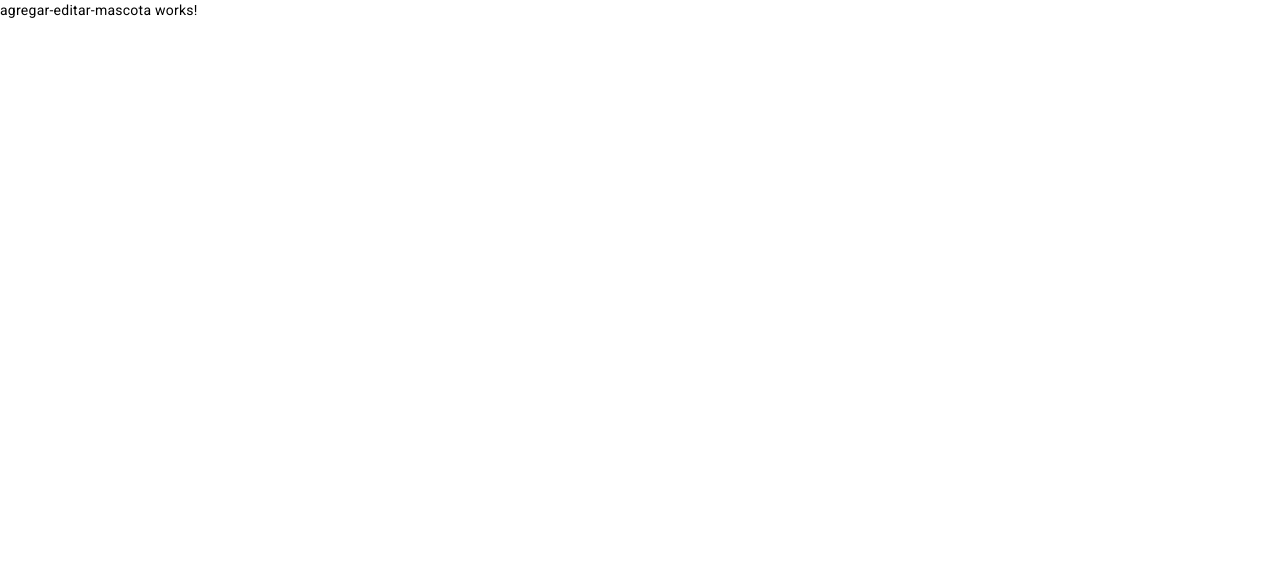
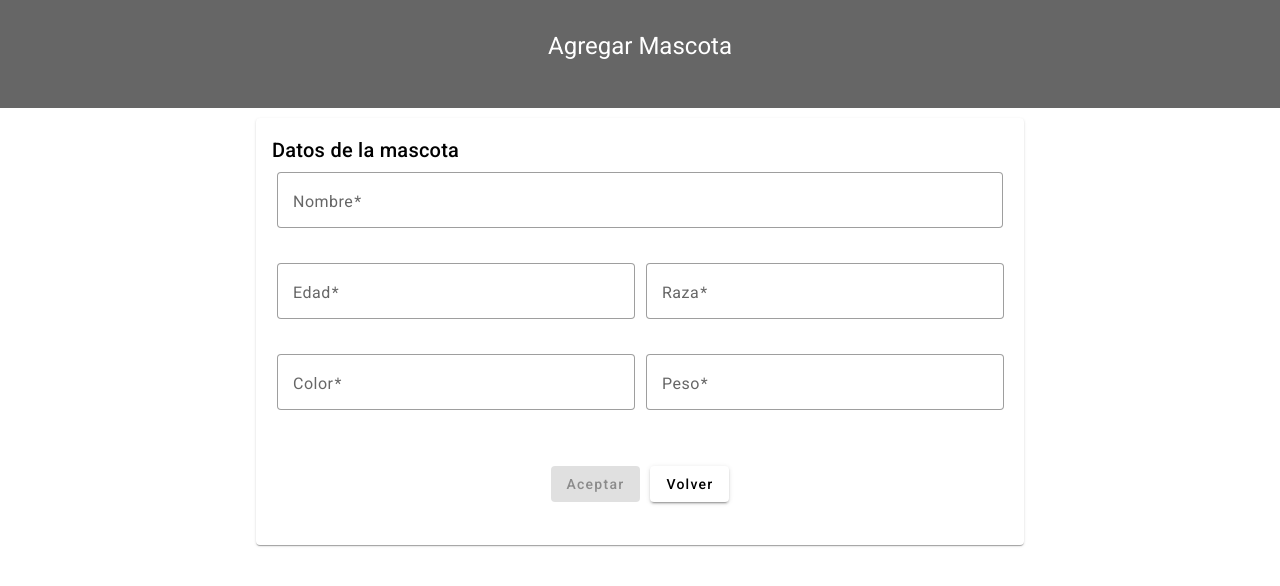
Before and after one commit to alfred84/frontend-crud-pet-angular15, an Angular app: page /agregarMascota in a window 1280 px wide. Shown: the top 586 px of the page. Built offline with nearby package versions, Linux system fonts and the light colour scheme.

Commit message:
Inicio implementación Agregar mascota

```diff
--- a/src/app/components/agregar-editar-mascota/agregar-editar-mascota.component.html
+++ b/src/app/components/agregar-editar-mascota/agregar-editar-mascota.component.html
@@ -1 +1,55 @@
-<p>agregar-editar-mascota works!</p>
+<div class="title">
+    <h1>Agregar Mascota</h1>
+</div>
+
+<app-spinner *ngIf="loading"></app-spinner>
+
+<div class="container">
+    <mat-card class="card">
+        <mat-card-header>
+            <mat-card-title>Datos de la mascota</mat-card-title>
+        </mat-card-header>
+
+        <mat-card-content>
+            <form [formGroup]="form" (ngSubmit)="agregarMascota()">
+                <mat-grid-list cols="2" rowHeight="90px">
+                    <mat-grid-tile [colspan]="2">
+                        <mat-form-field appearance="outline">
+                            <mat-label>Nombre</mat-label>
+                            <input formControlName="nombre" matInput autocomplete="off">
+                        </mat-form-field>
+                    </mat-grid-tile>
+                    <mat-grid-tile>
+                        <mat-form-field appearance="outline">
+                            <mat-label>Edad</mat-label>
+                            <input type="number" formControlName="edad" matInput autocomplete="off">
+                        </mat-form-field>
+                    </mat-grid-tile>
+                    <mat-grid-tile>
+                        <mat-form-field appearance="outline">
+                            <mat-label>Raza</mat-label>
+                            <input formControlName="raza" matInput autocomplete="off">
+                        </mat-form-field>
+                    </mat-grid-tile>
+                    <mat-grid-tile>
+                        <mat-form-field appearance="outline">
+                            <mat-label>Color</mat-label>
+                            <input formControlName="color" matInput autocomplete="off">
+                        </mat-form-field>
+                    </mat-grid-tile>
+                    <mat-grid-tile>
+                        <mat-form-field appearance="outline">
+                            <mat-label>Peso</mat-label>
+                            <input type="number" formControlName="peso" matInput autocomplete="off">
+                        </mat-form-field>
+                    </mat-grid-tile>
+                    <mat-grid-tile [colspan]="2">
+                        <button [disabled]="form.invalid" type="submit" class="btnAceptar" mat-raised-button color="primary">Aceptar</button>
+                        <button [routerLink]="['/listMascotas']" mat-raised-button>Volver</button>
+                    </mat-grid-tile>
+                </mat-grid-list>
+            </form>
+        </mat-card-content>
+
+    </mat-card>
+</div>
--- a/src/app/components/agregar-editar-mascota/agregar-editar-mascota.component.scss
+++ b/src/app/components/agregar-editar-mascota/agregar-editar-mascota.component.scss
@@ -0,0 +1,12 @@
+.card {
+    margin-top: 10px;
+}
+
+mat-form-field {
+    width: 100%;
+    margin: 5px;
+}
+
+.btnAceptar {
+    margin-right: 10px;
+}
--- a/src/app/components/agregar-editar-mascota/agregar-editar-mascota.component.ts
+++ b/src/app/components/agregar-editar-mascota/agregar-editar-mascota.component.ts
@@ -1,4 +1,6 @@
 import { Component } from '@angular/core';
+import { FormBuilder, FormGroup, Validators } from '@angular/forms';
+import { Mascotas } from 'src/app/interfaces/mascotas';
 
 @Component({
   selector: 'app-agregar-editar-mascota',
@@ -7,4 +9,37 @@ import { Component } from '@angular/core';
 })
 export class AgregarEditarMascotaComponent {
 
+  loading: boolean = false;
+  form: FormGroup
+
+  constructor(private fb: FormBuilder) {
+    this.form = fb.group({
+      nombre: ['',Validators.required],
+      edad: ['',Validators.required],
+      raza: ['',Validators.required],
+      color: ['',Validators.required],
+      peso: ['',Validators.required]
+    })
+  }
+
+  agregarMascota() {
+    // console.log(this.form); // Con esto tengo toda la informacion del formulario
+    // const nombre = this.form.get('nombre')?.value; // Una forma de atrapar informacion del formulario
+    // const nombre = this.form.value.nombre; // Otra forma de atrapar informacion del formulario
+
+    // Armamos el objeto
+    const mascota: Mascotas = {
+      nombre: this.form.value.nombre,
+      edad: this.form.value.edad,
+      raza: this.form.value.raza,
+      color: this.form.value.color,
+      peso: this.form.value.peso
+    }
+
+    // const mascota: Mascotas = this.form.value; // O cargamos los valores directamente del formulario
+
+
+
+  }
+
 }
--- a/src/app/components/ver-mascota/ver-mascota.component.html
+++ b/src/app/components/ver-mascota/ver-mascota.component.html
@@ -12,7 +12,7 @@
             <p><strong>Peso:</strong> 25 Kg</p>
         </mat-card-content>
         <mat-card-actions>
-            <button [routerLink]="['/listMascotas']" mat-raised-button>Basic</button>
+            <button [routerLink]="['/listMascotas']" mat-raised-button>Volver</button>
         </mat-card-actions>
     </mat-card>
 </div>
--- a/src/app/shared/shared.module.ts
+++ b/src/app/shared/shared.module.ts
@@ -1,5 +1,6 @@
 import { NgModule } from '@angular/core';
 import { CommonModule } from '@angular/common';
+import { ReactiveFormsModule } from '@angular/forms';
 
 // Angular Material
 import {MatTableModule} from '@angular/material/table';
@@ -13,6 +14,7 @@ import {MatButtonModule} from '@angular/material/button';
 import {MatCardModule} from '@angular/material/card';
 import {MatSnackBarModule} from '@angular/material/snack-bar';
 import {MatProgressBarModule} from '@angular/material/progress-bar';
+import {MatGridListModule} from '@angular/material/grid-list';
 
 // Componentes
 import { SpinnerComponent } from './spinner/spinner.component';
@@ -34,6 +36,8 @@ import { SpinnerComponent } from './spinner/spinner.component';
     MatCardModule,
     MatSnackBarModule,
     MatProgressBarModule,
+    MatGridListModule,
+    ReactiveFormsModule
   ],
   exports: [
     MatTableModule,
@@ -47,6 +51,8 @@ import { SpinnerComponent } from './spinner/spinner.component';
     MatCardModule,
     MatSnackBarModule,
     MatProgressBarModule,
+    MatGridListModule,
+    ReactiveFormsModule,
     SpinnerComponent
   ]
 })
```
Also changed, not shown: src/app/components/listado-mascotas/listado-mascotas.component.html (+11 -10 lines).
